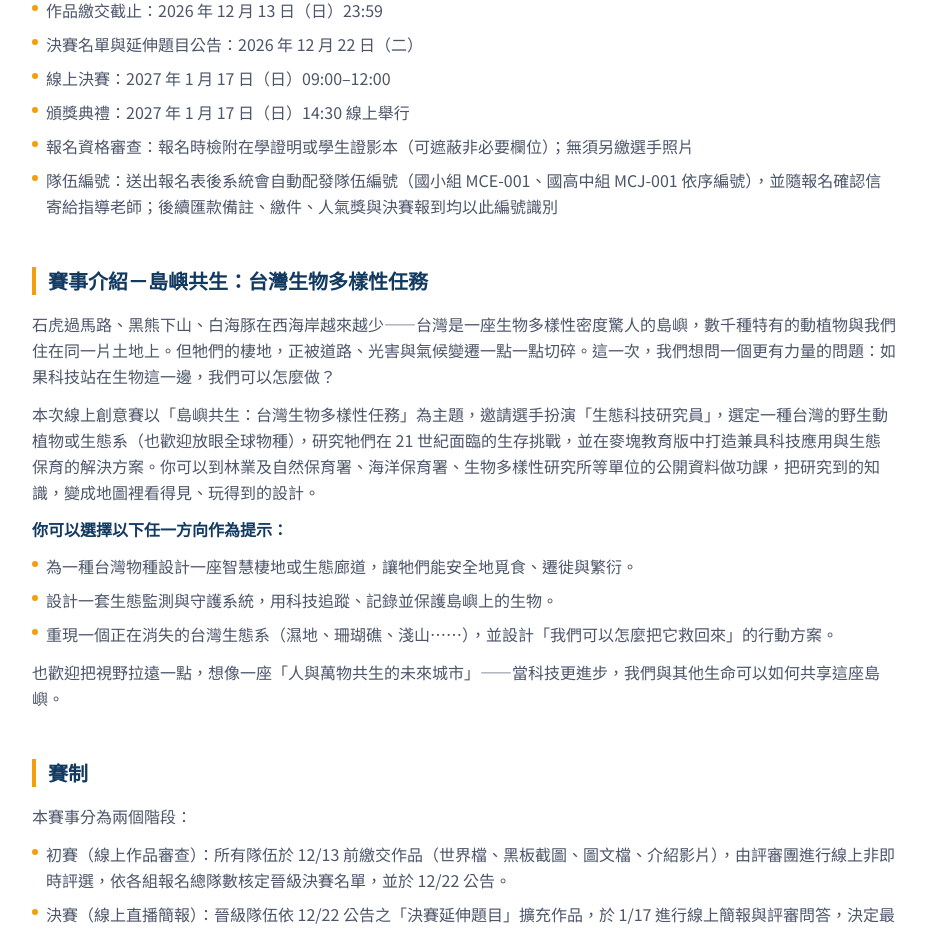
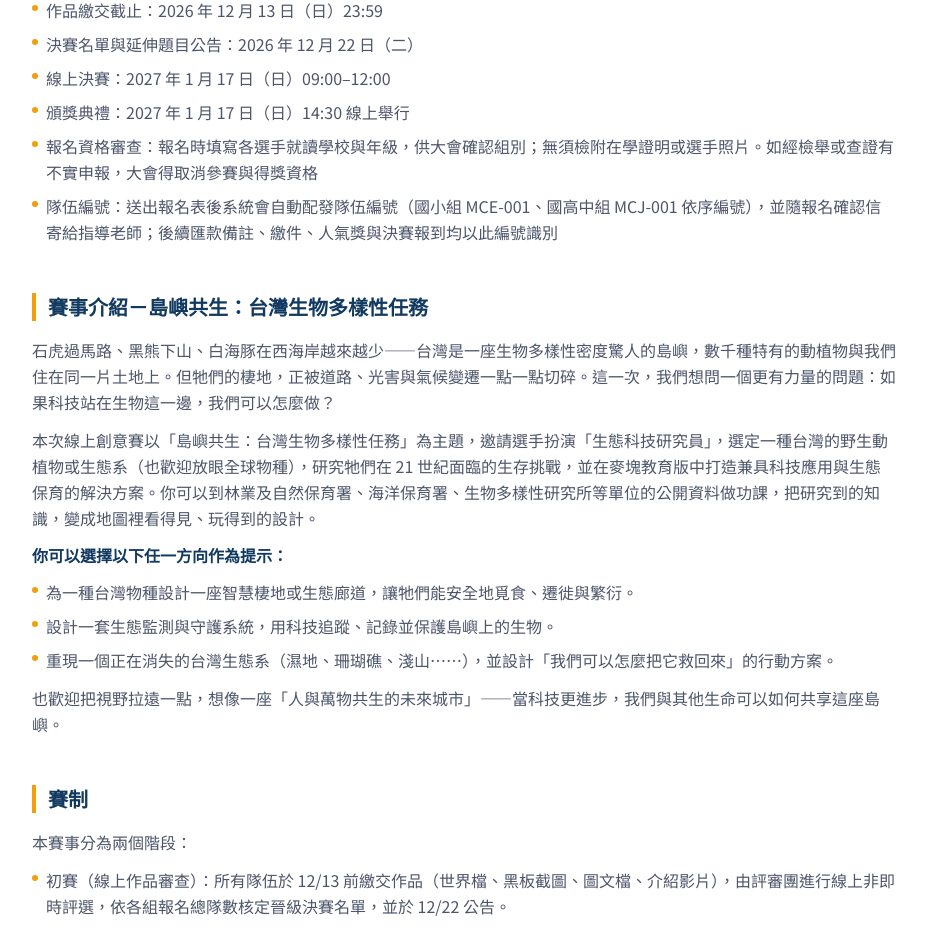
Before and after one commit to Hashen-0608/mcup-web, a Next.js app: page /rules in a window 1280 px wide. Shown: the part 1460-2390 px from the top of the page, without its empty margins (176-1102 px from the left). Built offline with nearby package versions, Linux system fonts and the light colour scheme.

Commit message:
Update registration eligibility criteria in rules.ts

```diff
--- a/content/rules.ts
+++ b/content/rules.ts
@@ -60,7 +60,7 @@ export const rules: RuleSection[] = [
           "決賽名單與延伸題目公告：2026 年 12 月 22 日（二）",
           "線上決賽：2027 年 1 月 17 日（日）09:00–12:00",
           "頒獎典禮：2027 年 1 月 17 日（日）14:30 線上舉行",
-          "報名資格審查：報名時檢附在學證明或學生證影本（可遮蔽非必要欄位）；無須另繳選手照片",
+          "報名資格審查：報名時填寫各選手就讀學校與年級，供大會確認組別；無須檢附在學證明或選手照片。如經檢舉或查證有不實申報，大會得取消參賽與得獎資格",
           "隊伍編號：送出報名表後系統會自動配發隊伍編號（國小組 MCE-001、國高中組 MCJ-001 依序編號），並隨報名確認信寄給指導老師；後續匯款備註、繳件、人氣獎與決賽報到均以此編號識別",
         ],
       },
```
